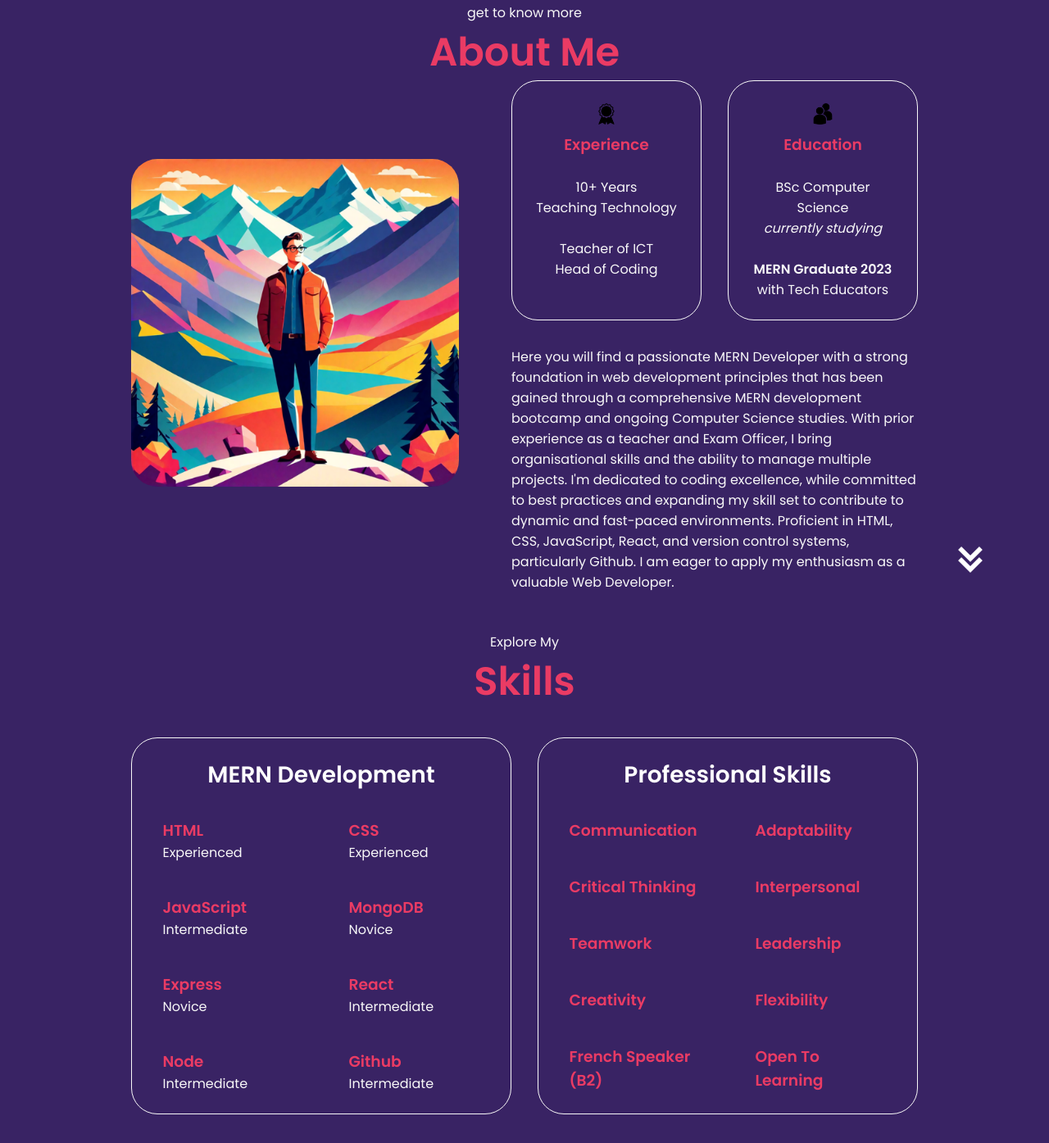
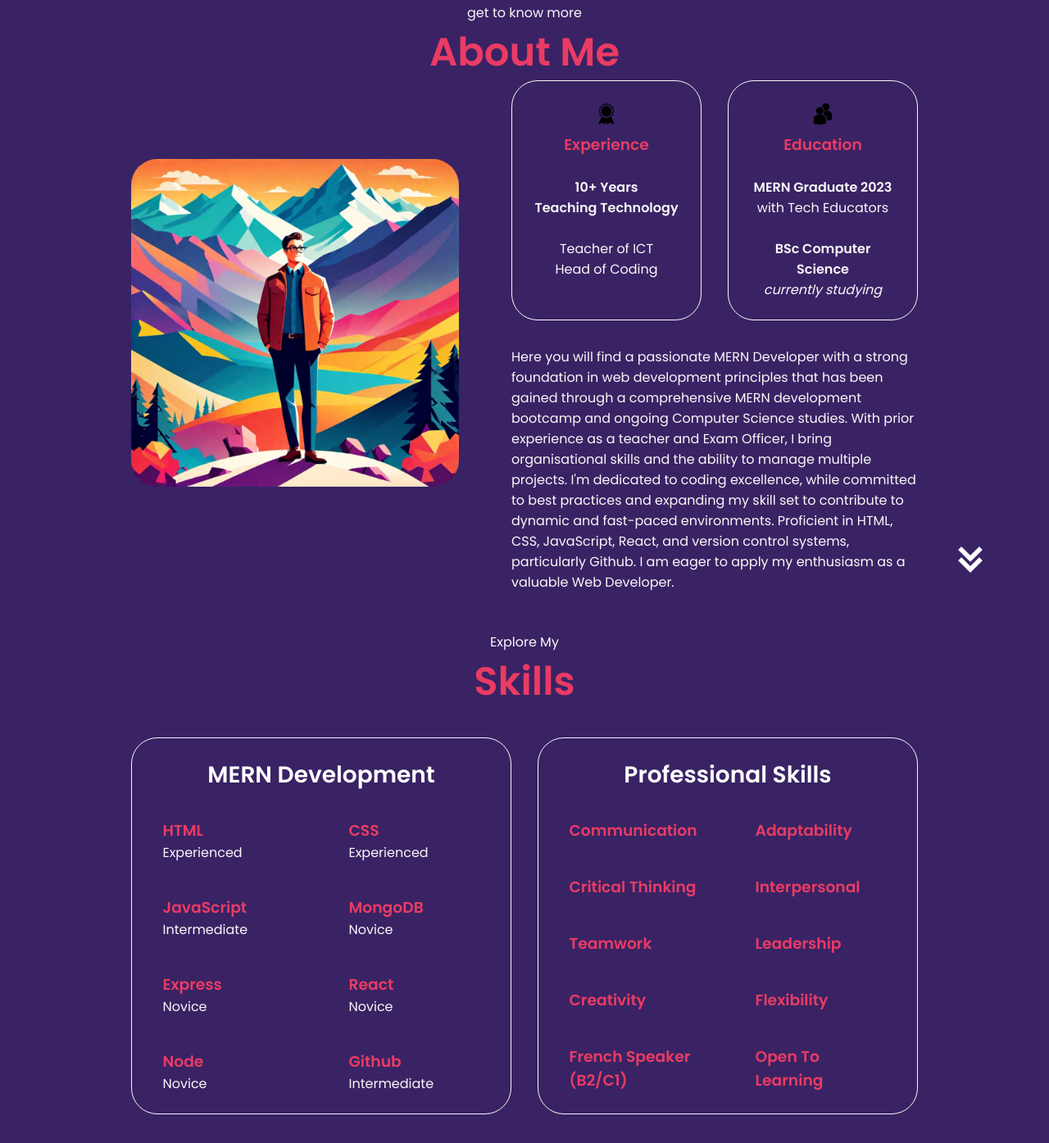
Before and after one commit to JonathanAlbertCross/cross.rocks, a plain HTML site: page index.html in a window 1280 px wide. Shown: the part 925-2320 px from the top of the page at 82% size. Drawn offline with Linux system fonts and the light colour scheme.

Commit message:
update about

```diff
--- a/index.html
+++ b/index.html
@@ -62,7 +62,7 @@
       <div class="section__text">
         <p class="section__text__p1">Hello, I'm</p>
         <h3 class="title-name">Jonathan Cross</h3>
-        <p class="section__text__p2">RECENT MERN GRADUATE</p>
+        <p class="section__text__p2">MERN GRADUATE</p>
         <div class="btn-container">
           <button
             class="btn btn-color-2"
@@ -116,7 +116,7 @@
                 class="icon"
               />
               <h3>Experience</h3><br>
-              <p>10+ Years <br />Teaching Technology</p><br>
+              <p><strong>10+ Years <br />Teaching Technology </strong></p><br>
               <p>Teacher of ICT</p>
               <p>Head of Coding</p>
             </div>
@@ -127,12 +127,14 @@
                 class="icon"
               />
               <h3>Education</h3><br>
-              <p> BSc Computer Science <br><i>currently studying</i></p><br>
-              <strong><p>
+              <strong>
+                <p>
                 MERN Graduate 2023</strong><br /><a href="https://techeducators.co.uk/"
                   >with Tech Educators</a
                 >
-              </p>
+              </p><br>
+              <p> <strong>BSc Computer Science </strong><br><i>currently studying</i></p>
+
             </div>
           </div>
           <div class="text-container">
@@ -193,14 +195,14 @@
 
                 <div>
                   <h3>React</h3>
-                  <p>Intermediate</p>
+                  <p>Novice</p>
                 </div>
               </article>
               <article>
 
                 <div>
                   <h3>Node</h3>
-                  <p>Intermediate</p>
+                  <p>Novice</p>
                 </div>
               </article>
               <article>
@@ -258,7 +260,7 @@
               </article>
               <article>
                 <div>
-                  <h3>French Speaker (B2)</h3>
+                  <h3>French Speaker (B2/C1)</h3>
                 </div>
               </article>
               <article>
```
Also changed, not shown: assets/Image.png (added), 1 other file.
